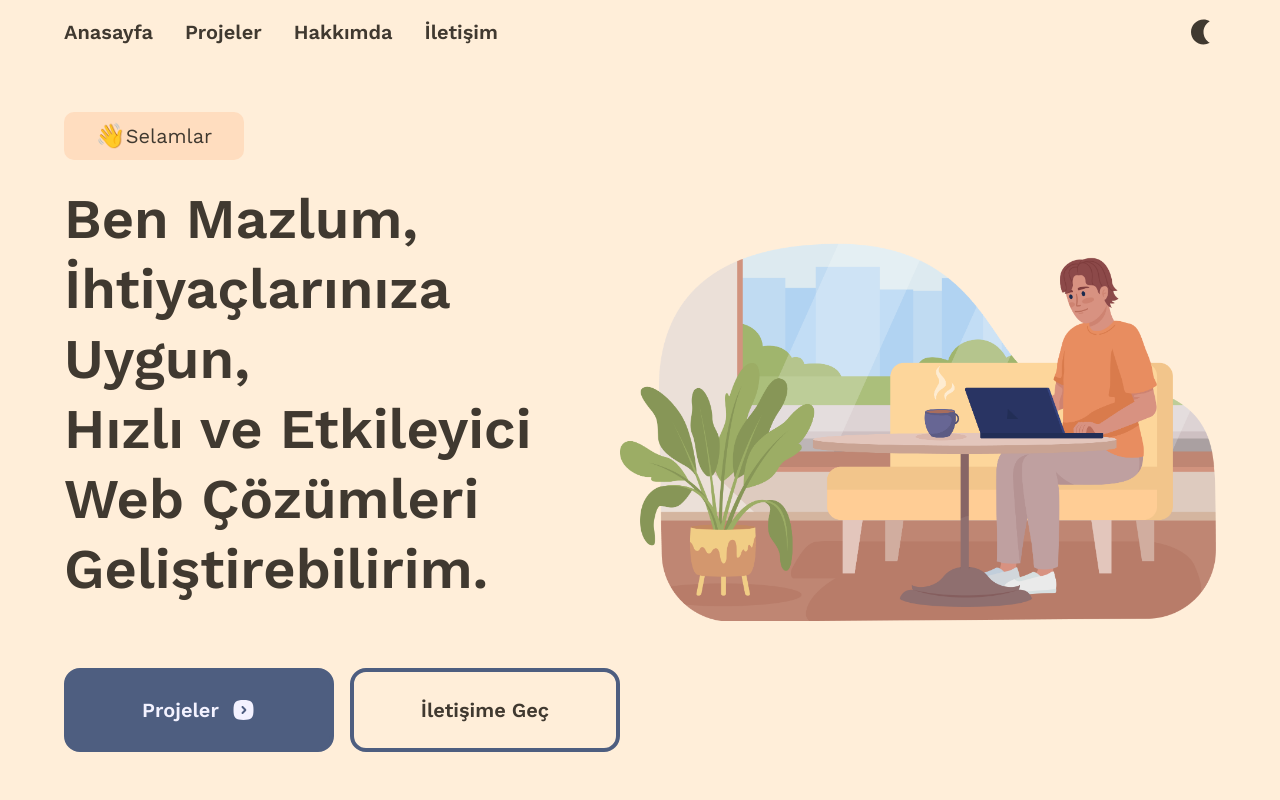
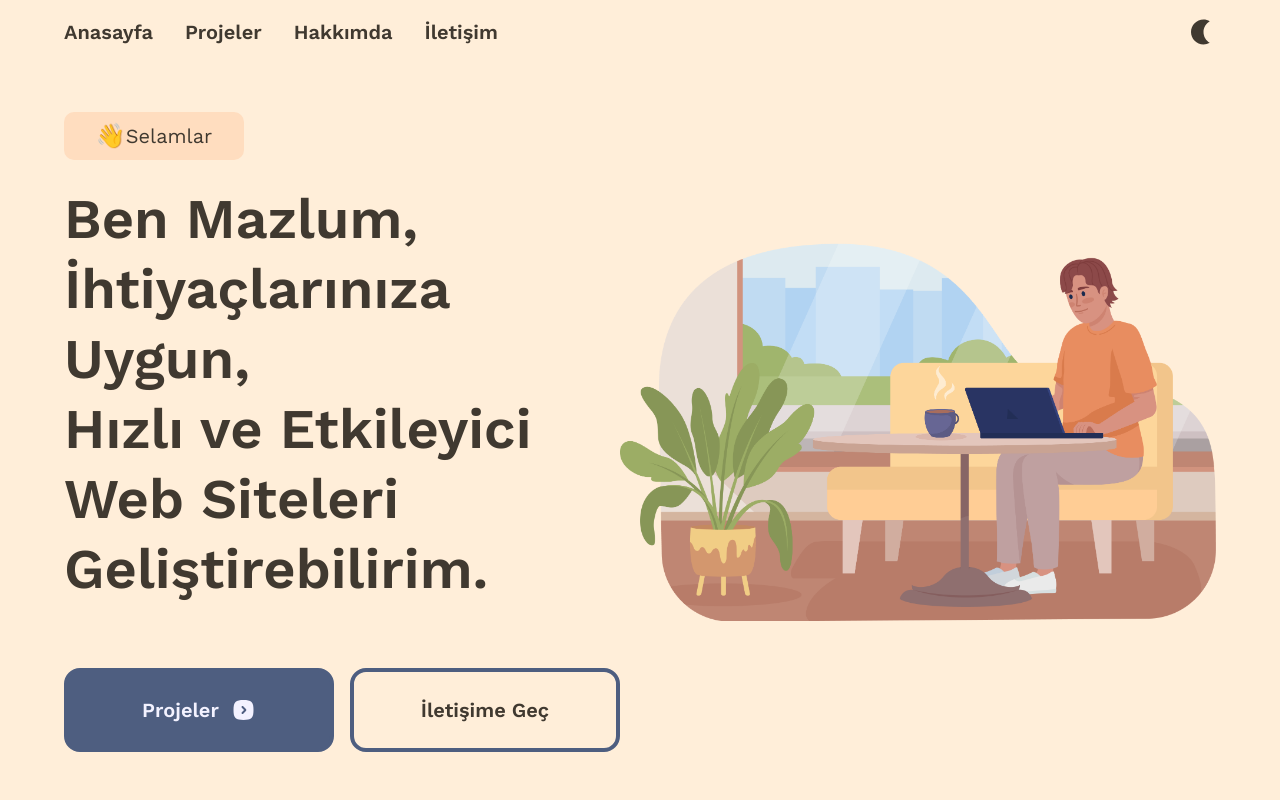
Before and after one commit to kayamazlum/my-portfolio, a Next.js app: page / in a window 1280 px wide. Shown: the top 800 px of the page. Built offline with nearby package versions, Linux system fonts and the light colour scheme.

Commit message:
banner duzenledim

```diff
--- a/src/components/Banner/index.tsx
+++ b/src/components/Banner/index.tsx
@@ -21,7 +21,7 @@ const Banner = () => {
           <div className="text-[2.5rem] sm:text-[3.5rem] leading-tight font-semibold ">
             Ben Mazlum, İhtiyaçlarınıza Uygun,
             <br />
-            Hızlı ve Etkileyici Web Çözümleri Geliştirebilirim.
+            Hızlı ve Etkileyici Web Siteleri Geliştirebilirim.
           </div>
           <div className="gap-4 flex mt-10 flex-col sm:flex-row md:items-start items-center">
             <Button
```
